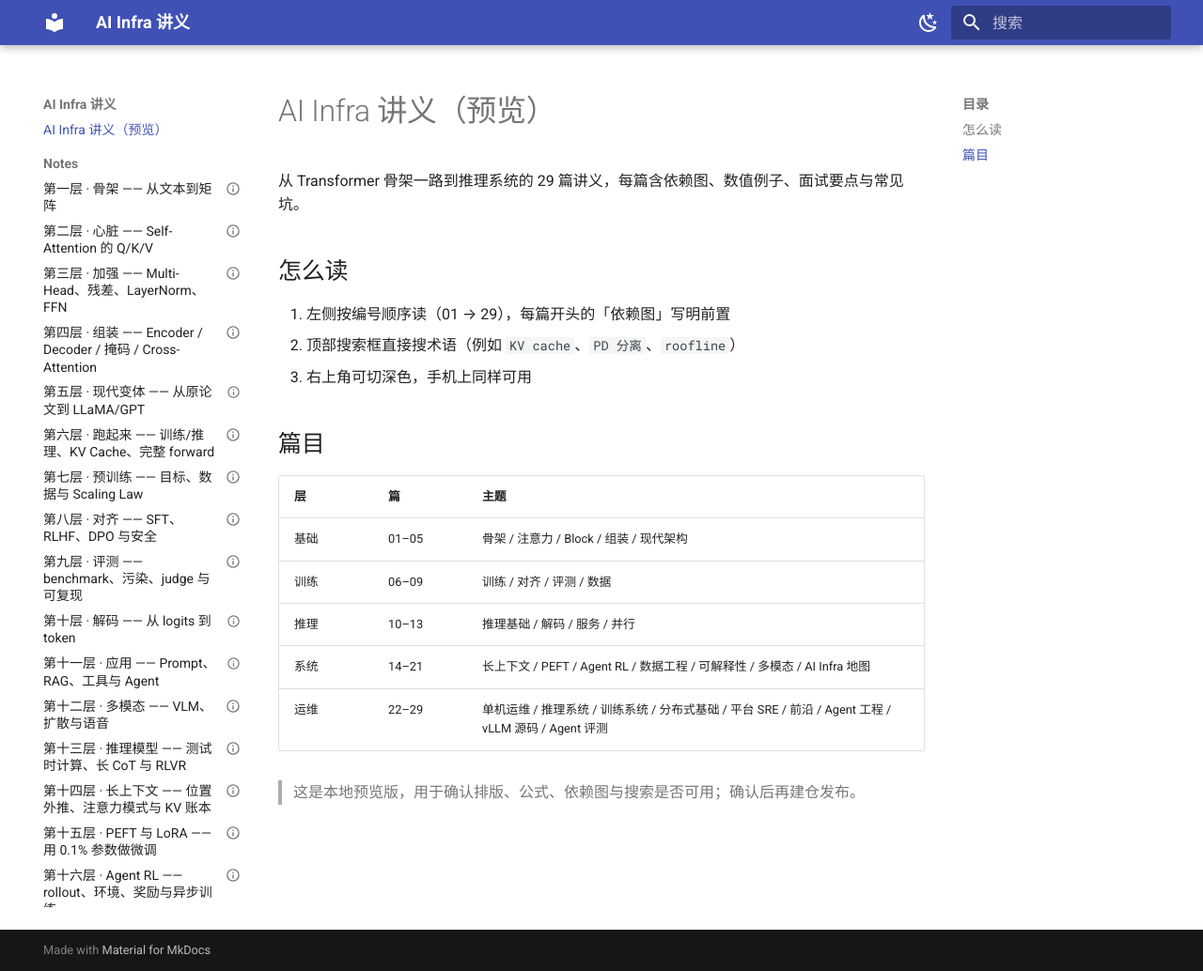
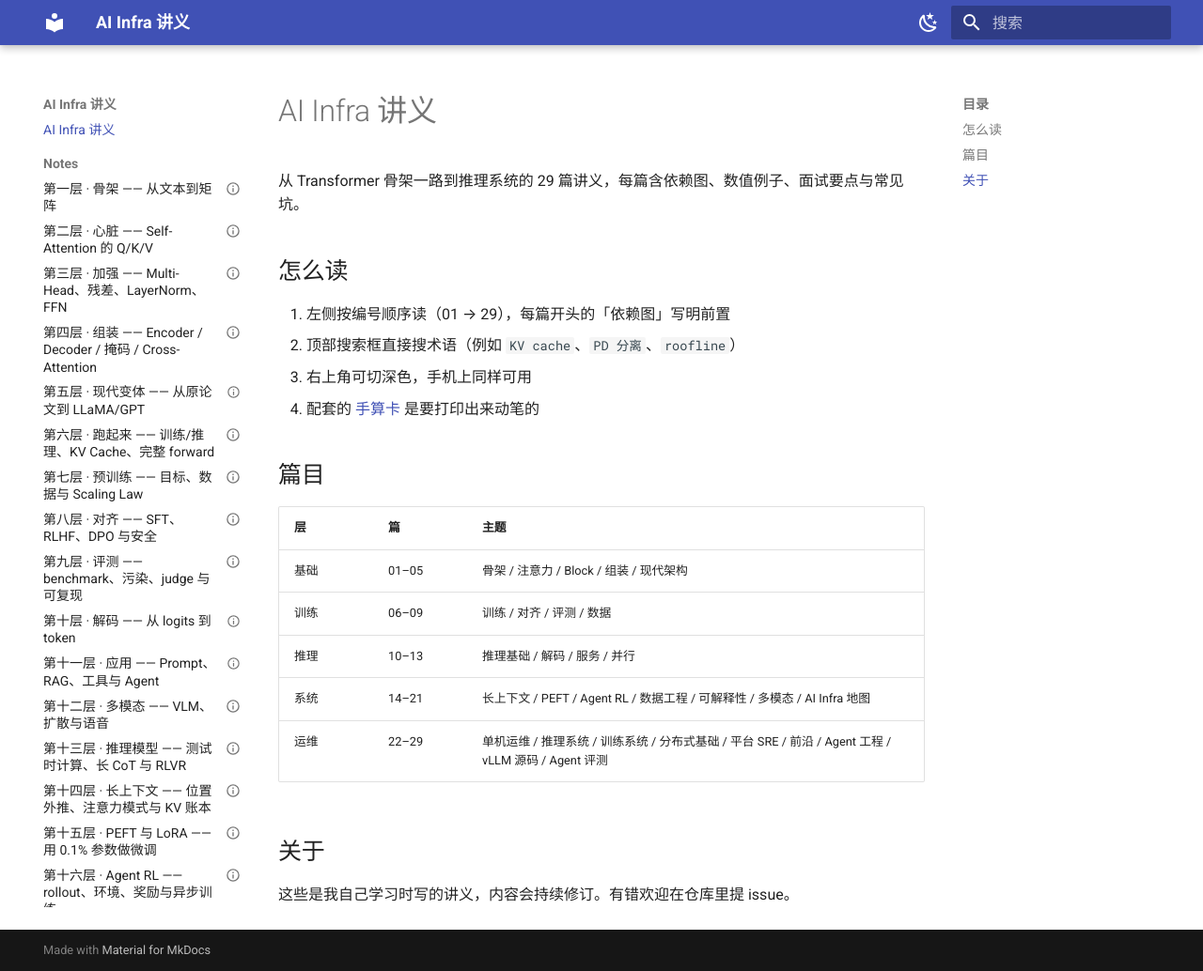
Before and after one commit to Xingkai98/ai-infra-notes-site, an MkDocs documentation site: the page built from docs/index.md, in a window 1280 px wide and 1034 px high. Shown: the whole window at 94% size. Built offline with MkDocs 1.6.1 and Material for MkDocs 9.7.7, drawn with Linux system fonts in a browser that asks for light colours.

Commit message:
首页：去掉预览字样，链到讲义与手算卡

```diff
--- a/docs/index.md
+++ b/docs/index.md
@@ -1,4 +1,4 @@
-# AI Infra 讲义（预览）
+# AI Infra 讲义
 
 从 Transformer 骨架一路到推理系统的 29 篇讲义，每篇含依赖图、数值例子、面试要点与常见坑。
 
@@ -7,6 +7,7 @@
 1. 左侧按编号顺序读（01 → 29），每篇开头的「依赖图」写明前置
 2. 顶部搜索框直接搜术语（例如 `KV cache`、`PD 分离`、`roofline`）
 3. 右上角可切深色，手机上同样可用
+4. 配套的 [手算卡](worksheets/index.md) 是要打印出来动笔的
 
 ## 篇目
 
@@ -18,4 +19,6 @@
 | 系统 | 14–21 | 长上下文 / PEFT / Agent RL / 数据工程 / 可解释性 / 多模态 / AI Infra 地图 |
 | 运维 | 22–29 | 单机运维 / 推理系统 / 训练系统 / 分布式基础 / 平台 SRE / 前沿 / Agent 工程 / vLLM 源码 / Agent 评测 |
 
-> 这是本地预览版，用于确认排版、公式、依赖图与搜索是否可用；确认后再建仓发布。
+## 关于
+
+这些是我自己学习时写的讲义，内容会持续修订。有错欢迎在仓库里提 issue。
```
